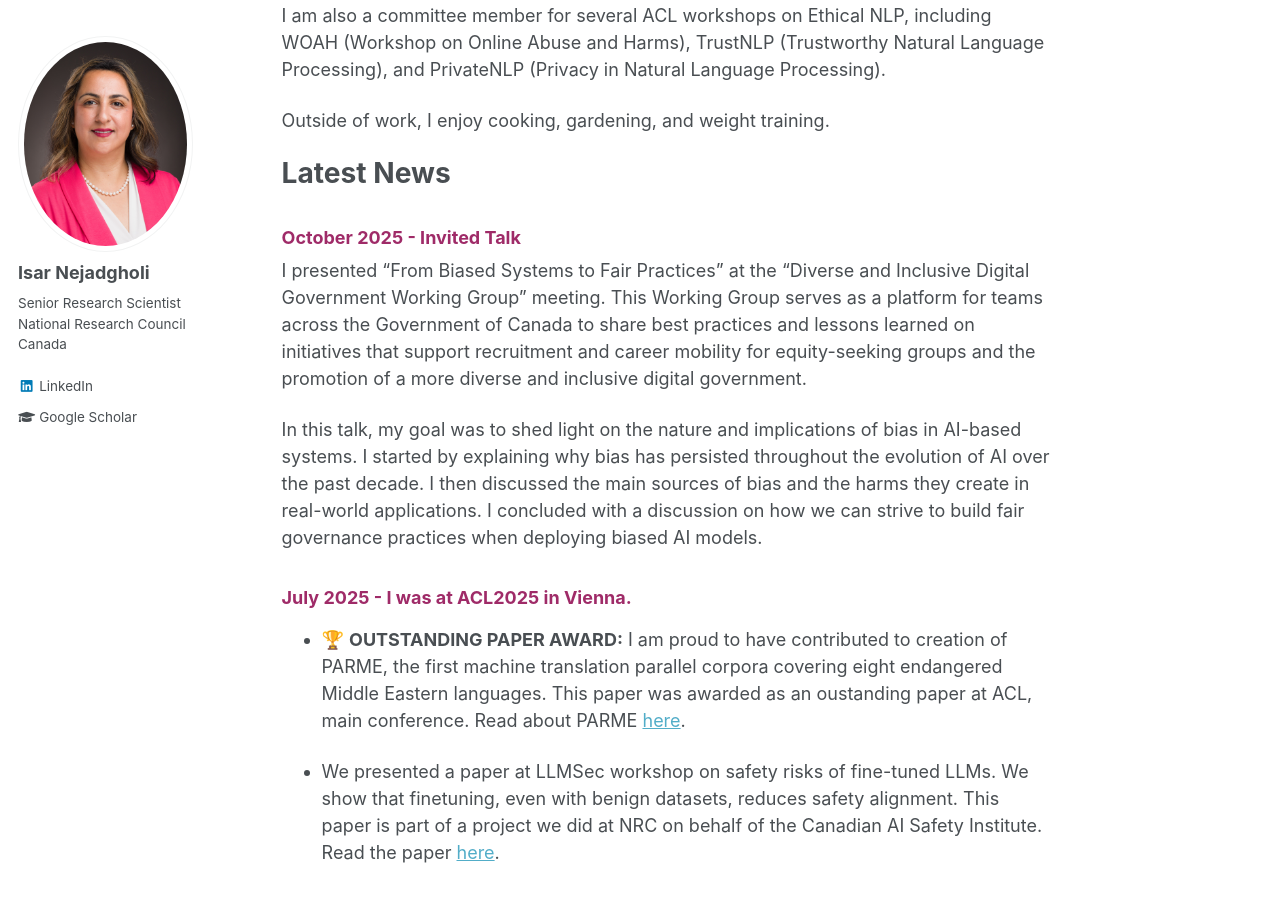
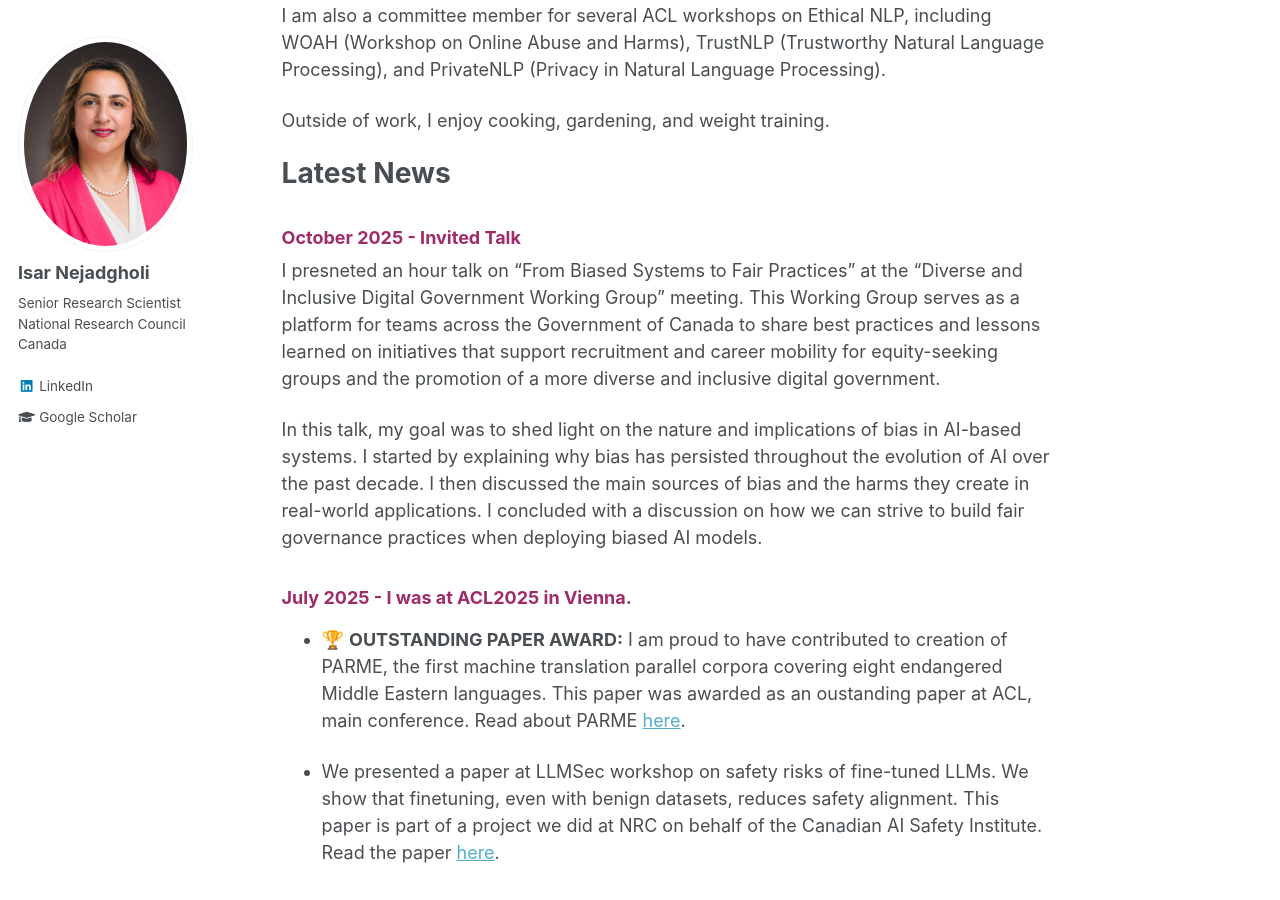
Before and after one commit to IsarNejad/IsarNejad.github.io, a Jekyll site: the page built from _pages/about.md, in a window 1280 px wide and 900 px high, scrolled down 524 px. Built offline with Jekyll 4.4.1, drawn with Linux system fonts in a browser that asks for light colours.

Commit message:
Update about.md

```diff
--- a/_pages/about.md
+++ b/_pages/about.md
@@ -23,7 +23,7 @@ Outside of work, I enjoy cooking, gardening, and weight training.
 {: .amaranth-deep-purple}
 ### October 2025 - Invited Talk
 
-I presented "From Biased Systems to Fair Practices" at the "Diverse and Inclusive Digital Government Working Group" meeting. This Working Group serves as a platform for teams across the Government of Canada to share best practices and lessons learned on initiatives that support recruitment and career mobility for equity-seeking groups and the promotion of a more diverse and inclusive digital government.
+I presneted an hour talk on "From Biased Systems to Fair Practices" at the "Diverse and Inclusive Digital Government Working Group" meeting. This Working Group serves as a platform for teams across the Government of Canada to share best practices and lessons learned on initiatives that support recruitment and career mobility for equity-seeking groups and the promotion of a more diverse and inclusive digital government.
 
 In this talk, my goal was to shed light on the nature and implications of bias in AI-based systems. I started by explaining why bias has persisted throughout the evolution of AI over the past decade. I then discussed the main sources of bias and the harms they create in real-world applications. I concluded with a discussion on how we can strive to build fair governance practices when deploying biased AI models.
 
```
